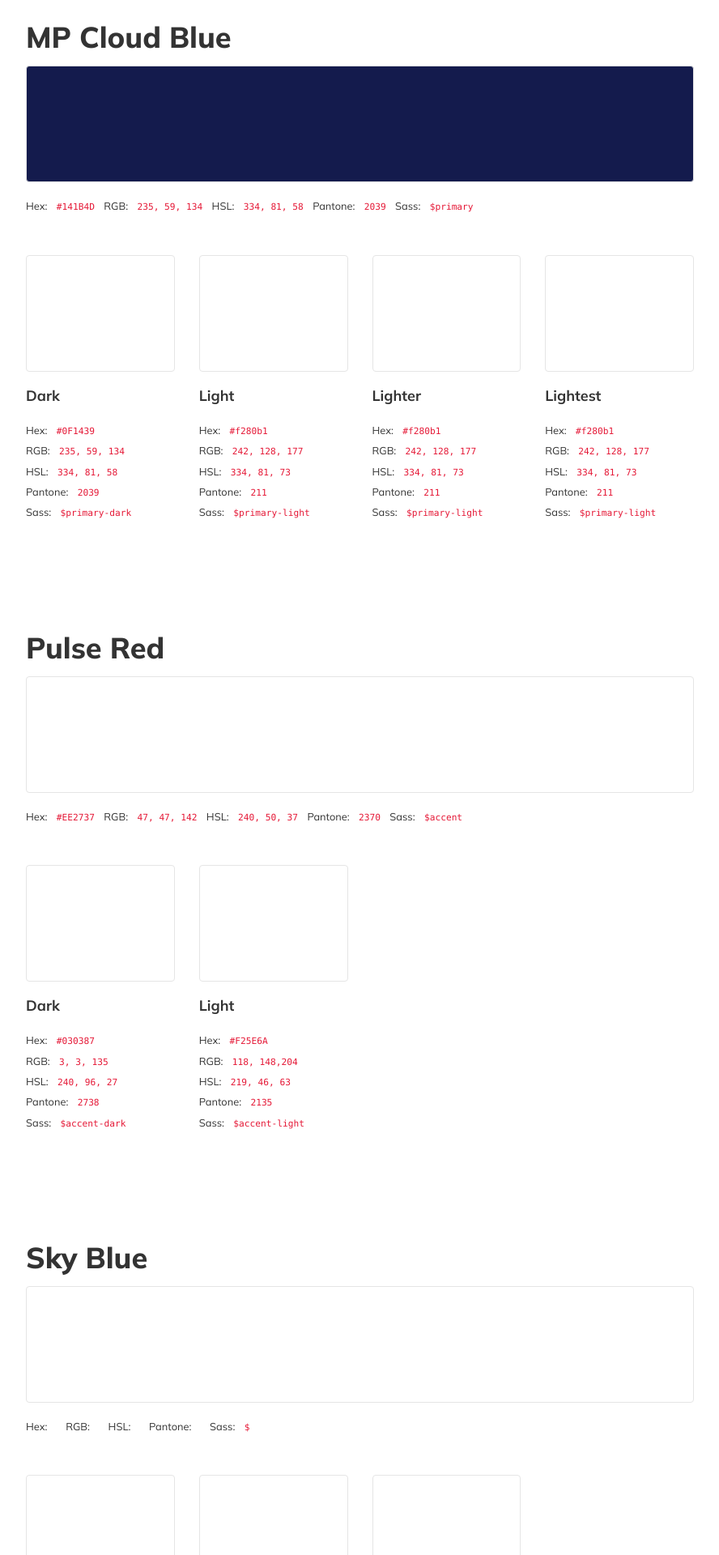
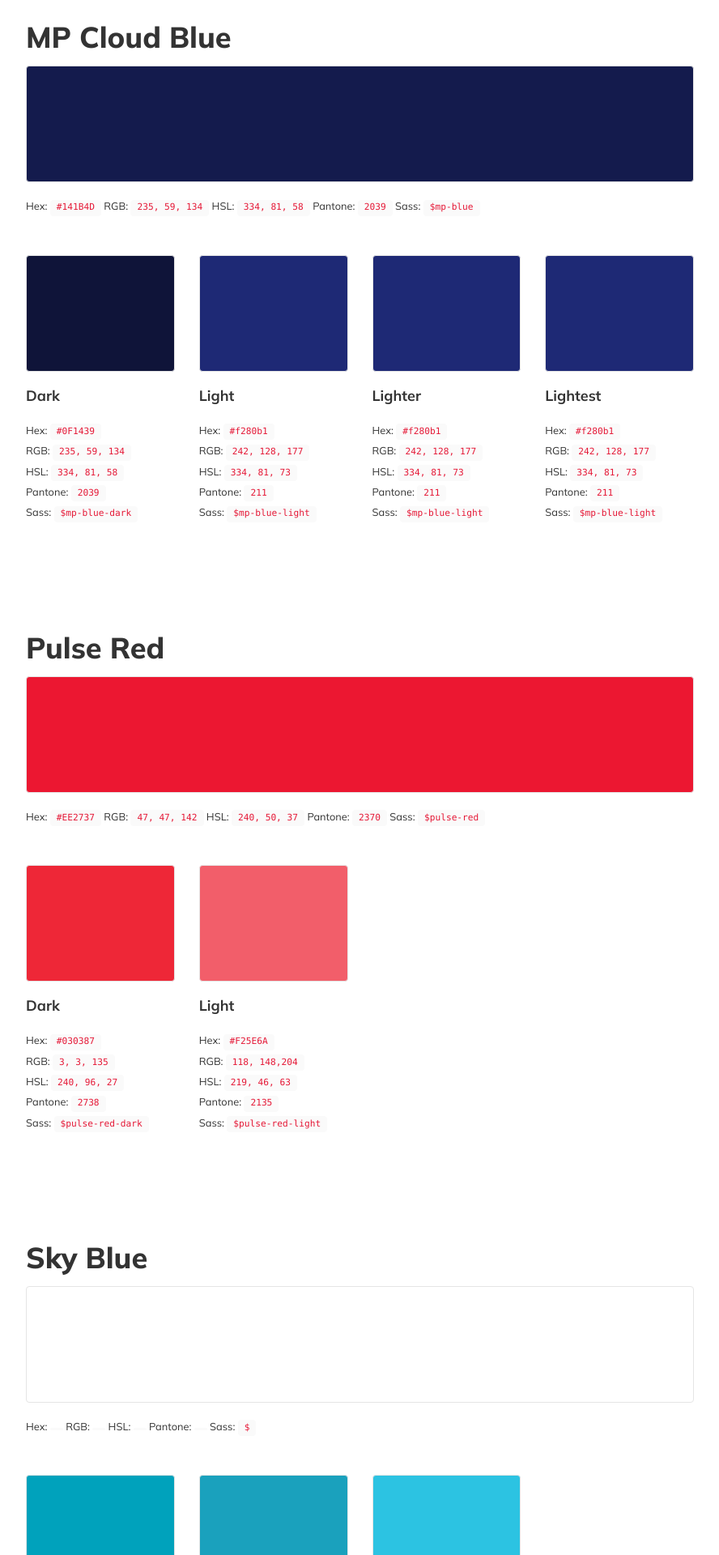
Before and after one commit to ninelabs/mpcloud-design-system, a Jekyll site: the page built from colors.md, in a window 1280 px wide. Shown: the part 644-2564 px from the top of the page at 81% size, without its empty margins (53-941 px from the left). Built offline with Jekyll 4.4.1, drawn with Linux system fonts in a browser that asks for light colours; nearby versions of some CDN libraries; some of the changed text lies outside the part shown.

Commit message:
Cleanup color names

```diff
--- a/_data/colors.json
+++ b/_data/colors.json
@@ -6,8 +6,8 @@
         "HSL": "334, 81, 58",
         "RGB": "235, 59, 134",
         "Pantone": "2039",
-        "Sass": "primary",
-        "CSS": [".text-primary", ".bg-primary"],
+        "Sass": "mp-blue",
+        "CSS": [".text-mp-blue", ".bg-mp-blue"],
         "shades": [
           {
             "name": "Dark",
@@ -15,8 +15,8 @@
             "HSL": "334, 81, 58",
             "RGB": "235, 59, 134",
             "Pantone": "2039",
-            "Sass": "primary-dark",
-            "CSS": [".text-primary-dark", ".bg-primary-dark"]
+            "Sass": "mp-blue-dark",
+            "CSS": [".text-mp-blue-dark", ".bg-mp-blue-dark"]
           },
           {
             "name": "Light",
@@ -24,8 +24,8 @@
             "HSL": "334, 81, 73",
             "RGB": "242, 128, 177",
             "Pantone": "211",
-            "Sass": "primary-light",
-            "CSS": [".text-primary-light", ".bg-primary-light"]
+            "Sass": "mp-blue-light",
+            "CSS": [".text-mp-blue-light", ".bg-mp-blue-light"]
           },
           {
             "name": "Lighter",
@@ -33,8 +33,8 @@
             "HSL": "334, 81, 73",
             "RGB": "242, 128, 177",
             "Pantone": "211",
-            "Sass": "primary-light",
-            "CSS": [".text-primary-light", ".bg-primary-light"]
+            "Sass": "mp-blue-light",
+            "CSS": [".text-mp-blue-light", ".bg-mp-blue-light"]
           },
           {
             "name": "Lightest",
@@ -42,8 +42,8 @@
             "HSL": "334, 81, 73",
             "RGB": "242, 128, 177",
             "Pantone": "211",
-            "Sass": "primary-light",
-            "CSS": [".text-primary-light", ".bg-primary-light"]
+            "Sass": "mp-blue-light",
+            "CSS": [".text-mp-blue-light", ".bg-mp-blue-light"]
           }
         ]
       },
@@ -53,8 +53,8 @@
         "HSL": "240, 50, 37",
         "RGB": "47, 47, 142",
         "Pantone": "2370",
-        "Sass": "accent",
-        "CSS": [".text-accent", ".bg-accent"],
+        "Sass": "pulse-red",
+        "CSS": [".text-pulse-red", ".bg-pulse-red"],
         "shades": [
           {
             "name": "Dark",
@@ -62,8 +62,8 @@
             "HSL": "240, 96, 27",
             "RGB": "3, 3, 135",
             "Pantone": "2738",
-            "Sass": "accent-dark",
-            "CSS": [".text-accent-dark", ".bg-accent-dark"]
+            "Sass": "pulse-red-dark",
+            "CSS": [".text-pulse-red-dark", ".bg-pulse-red-dark"]
           },
           {
             "name": "Light",
@@ -71,8 +71,8 @@
             "HSL": "219, 46, 63",
             "RGB": "118, 148,204",
             "Pantone": "2135",
-            "Sass": "accent-light",
-            "CSS": [".text-accent-light", ".bg-accent-light"]
+            "Sass": "pulse-red-light",
+            "CSS": [".text-pulse-red-light", ".bg-pulse-red-light"]
           }
         ]
       },
@@ -115,8 +115,8 @@
             "HSL": "44, 99, 67",
             "RGB": "254, 205, 68",
             "Pantone": "122",
-            "Sass": "em-primary",
-            "CSS": [".text-em-primary", ".bg-em-primary"]
+            "Sass": "em-orange",
+            "CSS": [".text-em-orange", ".bg-em-orange"]
           },
           {
             "name": "Dark",
@@ -124,8 +124,8 @@
             "HSL": "43, 98, 49",
             "RGB": "254, 205, 68",
             "Pantone": "122",
-            "Sass": "em-primary-dark",
-            "CSS": [".text-em-primary-dark", ".bg-em-primary-dark"]
+            "Sass": "em-orange-dark",
+            "CSS": [".text-em-orange-dark", ".bg-em-orange-dark"]
           },
           {
             "name": "Light",
@@ -133,8 +133,8 @@
             "HSL": "43, 90, 76",
             "RGB": "249, 217, 138",
             "Pantone": "1205",
-            "Sass": "em-primary-light",
-            "CSS": [".text-em-primary-light", ".bg-em-primary-light"]
+            "Sass": "em-orange-light",
+            "CSS": [".text-em-orange-light", ".bg-em-orange-light"]
           }
         ]
       }
--- a/_sass/_colors.scss
+++ b/_sass/_colors.scss
@@ -4,7 +4,7 @@ $primary:             $mp-blue; // temporary so nothing breaks
 $pulse-red:           #ec1731 !default;
 $sky-blue:            #00A2BC !default;
 $cloud-blue:          #C4E6E4 !default;
-$emtech-orange:       #FF9E1B !default;
+$em-orange:           #FF9E1B !default;
 
 // Plus Products
 $plusid:              #9A08B9 !default;
@@ -16,28 +16,28 @@ $mp-blue-dark:        #0F1439 !default;
 $pulse-red-dark:      #EE2737 !default;
 $sky-blue-dark:       #1AA1BD !default;
 $cloud-blue-dark:     #1AA1BD !default;
-$em-primary-dark:     #FF9E1B !default;
+$em-orange-dark:      #FF9E1B !default;
 
 // Light
 $mp-blue-light:       #1E2975 !default;
 $pulse-red-light:     #F25E6A !default;
 $sky-blue-light:      #2CC3E2 !default;
 $cloud-blue-light:    #E0F6FB !default;
-$em-primary-light:    #FFB34C !default;
+$em-orange-light:     #FFB34C !default;
 
 // Lighter
 $mp-blue-lighter:     #1E2975 !default;
 $pulse-red-lighter:   #F25E6A !default;
 $sky-blue-lighter:    #2CC3E2 !default;
 $cloud-blue-lighter:  #E0F6FB !default;
-$em-primary-lighter:  #FFB34C !default;
+$em-orange-lighter:   #FFB34C !default;
 
 // Lightest
 $mp-blue-lightest:    #1E2975 !default;
 $pulse-red-lightest:  #F25E6A !default;
 $sky-blue-lightest:   #2CC3E2 !default;
 $cloud-blue-lightest: #E0F6FB !default;
-$em-primary-lightest: #FFB34C !default;
+$em-orange-lightest:  #FFB34C !default;
 
 // Greys
 $black:               #000 !default;
@@ -66,7 +66,7 @@ $mpc-theme-colors: map-merge(
     "pulse-red":           $pulse-red,
     "sky-blue":            $sky-blue,
     "cloud-blue":          $cloud-blue,
-    "emtech-orange":       $emtech-orange,
+    "em-orange":           $em-orange,
     "plusid":              $plusid,
     "pluscoverage":        $pluscoverage,
     "pluspayment":         $pluspayment,
@@ -74,22 +74,22 @@ $mpc-theme-colors: map-merge(
     "pulse-red-dark":      $pulse-red-dark,
     "sky-blue-dark":       $sky-blue-dark,
     "cloud-blue-dark":     $cloud-blue-dark,
-    "em-primary-dark":     $em-primary-dark,
+    "em-orange-dark":      $em-orange-dark,
     "mp-blue-light":       $mp-blue-light,
     "pulse-red-light":     $pulse-red-light,
     "sky-blue-light":      $sky-blue-light,
     "cloud-blue-light":    $cloud-blue-light,
-    "em-primary-light":    $em-primary-light,
+    "em-orange-light":     $em-orange-light,
     "mp-blue-lighter":     $mp-blue-lighter,
     "pulse-red-lighter":   $pulse-red-lighter,
     "sky-blue-lighter":    $sky-blue-lighter,
     "cloud-blue-lighter":  $cloud-blue-lighter,
-    "em-primary-lighter":  $em-primary-lighter,
+    "em-orange-lighter":   $em-orange-lighter,
     "mp-blue-lightest":    $mp-blue-lightest,
     "pulse-red-lightest":  $pulse-red-lightest,
     "sky-blue-lightest":   $sky-blue-lightest,
     "cloud-blue-lightest": $cloud-blue-lightest,
-    "em-primary-lightest": $em-primary-lightest,
+    "em-orange-lightest":  $em-orange-lightest,
     "black":               $black,
     "gray-90":             $gray-90,
     "gray-80":             $gray-80,
@@ -108,10 +108,10 @@ $mpc-theme-colors: map-merge(
 
 @each $color, $value in $mpc-theme-colors {
   .text-#{$color} {
-    color: $color !important;
+    color: $value !important;
   }
   .bg-#{$color} {
-    background-color: $color !important;
+    background-color: $value !important;
   }
 
 }
```
